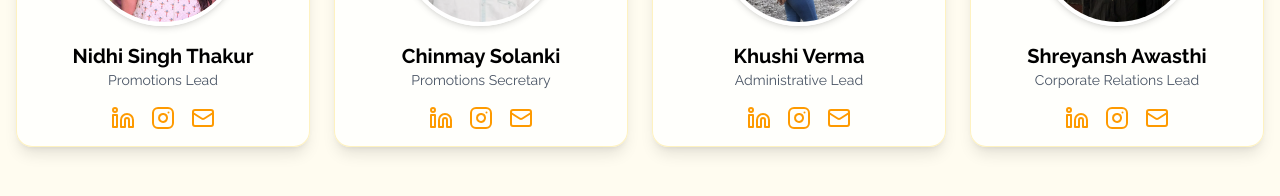
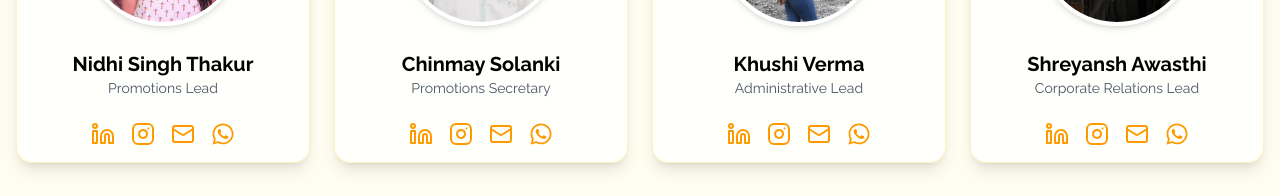
Before and after one commit to Varun24-s/campus-ambassador, a Next.js app: page / in a window 1280 px wide. Shown: the part 2959-3155 px from the top of the page. Built offline with nearby package versions, Linux system fonts and the light colour scheme.

Commit message:
contactWhatsapp

```diff
--- a/package.json
+++ b/package.json
@@ -26,6 +26,7 @@
     "ogl": "^1.0.11",
     "react": "19.1.0",
     "react-dom": "19.1.0",
+    "react-icons": "^5.5.0",
     "tailwind-merge": "^3.3.1",
     "three": "^0.180.0"
   },
--- a/src/components/Contact.jsx
+++ b/src/components/Contact.jsx
@@ -3,6 +3,7 @@
 import React from "react";
 import { motion } from "framer-motion";
 import { Linkedin, Mail, Instagram } from "lucide-react";
+import { FaWhatsapp } from "react-icons/fa";
 
 export function ContactSection() {
   const leads = [
@@ -11,37 +12,41 @@ export function ContactSection() {
       role: "Promotions Lead",
       img: "/Nidhi Singh Thakur.webp",
       linkedin: "https://www.linkedin.com/in/nidhisinght78/",
-      mail: "pvt.nidhisingh07@gmail.com",
+      mail: "mailto:pvt.nidhisingh07@gmail.com",
       instagram: "https://www.instagram.com/_nidhiix_/?igsh=MWgzc3BpYm9tYndndQ%3D%3D#",
+      whatsapp: "https://wa.me/9479606424",
     },
     {
       name: "Chinmay Solanki",
       role: "Promotions Secretary",
       img: "/Chinmay Solanki.webp",
       linkedin: "https://www.linkedin.com/in/chinmay-solanki-609454267",
-      mail: "solankichinmay8@gmail.com",
+      mail: "mailto:solankichinmay8@gmail.com",
       instagram: "https://instagram.com/Chinmay_is/",
+      whatsapp: "https://wa.me/7067983852",
     },
     {
       name: "Khushi Verma",
       role: "Administrative Lead",
       img: "/Khushi Verma.webp",
       linkedin: "https://www.linkedin.com/in/khushi-verma-966416290",
-      mail: "kv6265@gmail.com",
+      mail: "mailto:kv6265@gmail.com",
       instagram: "https://www.instagram.com/_khushi_.verma?igsh=ZzJjY25uZ2JrdDI3",
+      whatsapp: "https://wa.me/6265872942",
     },
     {
       name: "Shreyansh Awasthi",
       role: "Corporate Relations Lead",
       img: "/Shreyansh Awasthi.webp",
       linkedin: "https://www.linkedin.com/in/shreyansh-awasthi-1545792b2",
-      mail: "shreyanshawasthi66@gmail.com",
+      mail: "mailto:shreyanshawasthi66@gmail.com",
       instagram: "https://www.instagram.com/shreyansh_awasthi007?igsh=cHozYmFzbWM4dng=",
+      whatsapp: "https://wa.me/894861454",
     },
   ];
 
   return (
-    <section className="w-full bg-amber-50/50 py-20 lg:py-28 px-4 flex justify-center items-center">
+    <section id="contact" className="w-full bg-amber-50/50 py-20 lg:py-28 px-4 flex justify-center items-center">
       <div className="max-w-7xl w-full">
         {/* Heading */}
         <h2 className="text-3xl md:text-4xl font-extrabold text-center text-black mb-12">
@@ -67,39 +72,33 @@ export function ContactSection() {
               whileHover={{ scale: 1.05 }}
               transition={{ type: "spring", stiffness: 200 }}
             >
-              {/* Background expanding avatar (hidden initially) */}
-              {/* <motion.img
-                src={lead.img}
-                alt={lead.name}
-                className="absolute top-1/2 left-1/2 w-20 h-20 rounded-full object-cover shadow-md border-4 border-white transform -translate-x-1/2 -translate-y-1/2 z-0
-                opacity-0 scale-0 group-hover:opacity-100 group-hover:scale-[8] transition-all duration-500 ease-in-out"
-              /> */}
-
               {/* Foreground content */}
               <div className="relative z-10 flex flex-col items-center">
-                {/* Foreground avatar (visible initially, hidden on hover) */}
+                {/* Avatar */}
                 <img
                   src={lead.img}
                   alt={lead.name}
-                  className="w-40 h-40 rounded-full object-cover mb-4 shadow-md border-4 border-white hover:scale-1.1 "
+                  className="w-40 h-40 rounded-full object-cover mb-6 shadow-md border-4 border-white"
                 />
                 <h3 className="text-xl font-bold text-black">{lead.name}</h3>
-                <p className="text-sm text-gray-600 mb-4">{lead.role}</p>
+                <p className="text-sm text-gray-600 mb-6">{lead.role}</p>
+
+                {/* Socials */}
                 <div className="flex justify-center gap-4 text-amber-500">
-                  <a href={lead.linkedin} target="_blank">
-                    <Linkedin className="w-6 h-6 hover:text-amber-700 transition-colors" />
+                  <a href={lead.linkedin} target="_blank" rel="noopener noreferrer">
+                    <Linkedin className="w-6 h-6 hover:text-[#0173B2] transition-colors" />
                   </a>
-                  <a href={lead.instagram} target="_blank">
+                  <a href={lead.instagram} target="_blank" rel="noopener noreferrer">
                     <Instagram className="w-6 h-6 hover:text-amber-700 transition-colors" />
                   </a>
-                  <a href={lead.mail} target="_blank">
+                  <a href={lead.mail} target="_blank" rel="noopener noreferrer">
                     <Mail className="w-6 h-6 hover:text-amber-700 transition-colors" />
+                  </a>
+                  <a href={lead.whatsapp} target="_blank" rel="noopener noreferrer">
+                    <FaWhatsapp className="w-6 h-6 hover:text-green-600 transition-colors" />
                   </a>
                 </div>
               </div>
-
-              {/* Overlay for readability
-              <div className="absolute inset-0 bg-black/40 opacity-0 group-hover:opacity-100 transition-opacity duration-500 z-5"></div> */}
             </motion.div>
           ))}
         </div>
```
Also changed, not shown: 1 other file (tests, documents, lock files or other folders).
